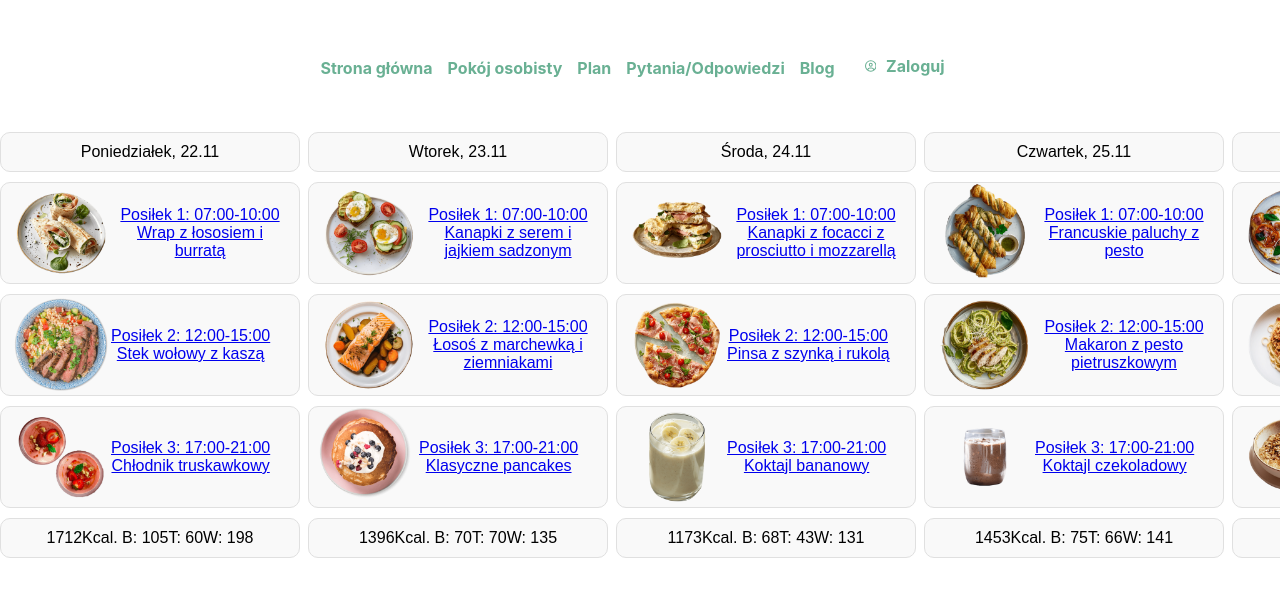
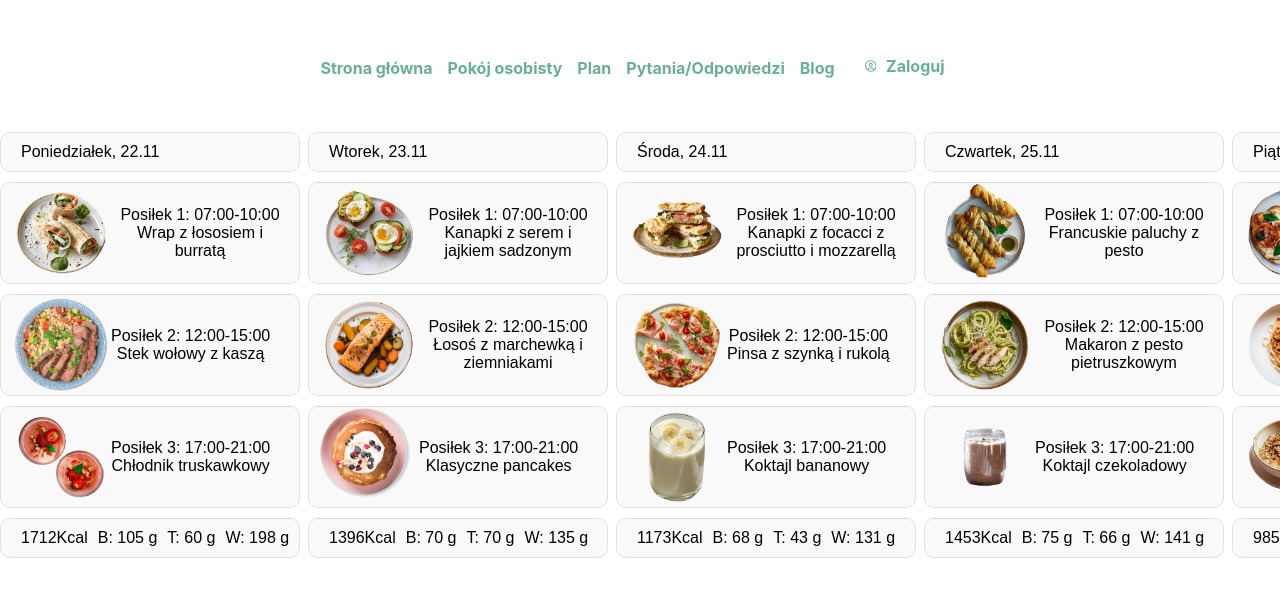
Before and after one commit to irinapukish/Build_YOUr_self, a React (Create React App) app in the folder buildyourself/: page /weeklymenuplan in a window 1280 px wide. Shown: the top 596 px of the page. Built offline with nearby package versions, Linux system fonts and the light colour scheme.

Commit message:
Add style

```diff
--- a/buildyourself/src/WeeklyMenuPlan.jsx
+++ b/buildyourself/src/WeeklyMenuPlan.jsx
@@ -142,18 +142,23 @@ const WeeklyMenuPlan = () => {
               </Link>
             ))}
 
-              <div style={styles.boxstyle} className="kcal">
-                {d.meals.reduce((total, meal) => total + meal.meal.kcal.calories_per_100g, 0)}
-                Kcal.{" "}
-
-                B:{" "}
-                {d.meals.reduce((total, meal) => total + meal.meal.kcal.protein_per_100g, 0)}
-
-                T:{" "}
-                {d.meals.reduce((total, meal) => total + meal.meal.kcal.fat_per_100g, 0)}
-
-                W:{" "}
-                {d.meals.reduce((total, meal) => total + meal.meal.kcal.carbohydrates_per_100g, 0)}
+              <div style={styles.boxstyle}>
+                <div style={{display:'flex', flex:'none'}}>
+                  {d.meals.reduce((total, meal) => total + meal.meal.kcal.calories_per_100g, 0)}
+                  Kcal{" "}
+                </div>
+                <div style={{display:'flex', flex:'none'}}>
+                  B:{" "}
+                  {d.meals.reduce((total, meal) => total + meal.meal.kcal.protein_per_100g, 0)} g
+                </div>
+                <div style={{display:'flex', flex:'none'}}>
+                  T:{" "}
+                  {d.meals.reduce((total, meal) => total + meal.meal.kcal.fat_per_100g, 0)} g
+                </div>
+                <div style={{display:'flex', flex:'none'}}>
+                  W:{" "}
+                  {d.meals.reduce((total, meal) => total + meal.meal.kcal.carbohydrates_per_100g, 0)} g
+                </div>
               </div>
         </div>
       ))}
@@ -175,12 +180,15 @@ imgstyle:{
     boxShadow: 'none'
 },
 boxstyle:{
-    padding: '10px',
         border: '1px solid #e0e0e0',
         borderRadius: '10px',
         backgroundColor: '#f9f9f9',
         fontFamily: 'Arial, sans-serif',
         fontSize: '16px',
+        padding: '10px 20px',
+        display: 'flex',
+        flexDirection: 'row',
+        gap: '10px',
 },
 container_plan:{
     display:"flex",
@@ -191,6 +199,8 @@ container_plan:{
      borderRadius: '10px',
      backgroundColor: '#f9f9f9',
      fontFamily: 'Arial, sans-serif',
+     textDecoration: 'none',
+     color: 'black',
 }
 }
 export default WeeklyMenuPlan;
```
